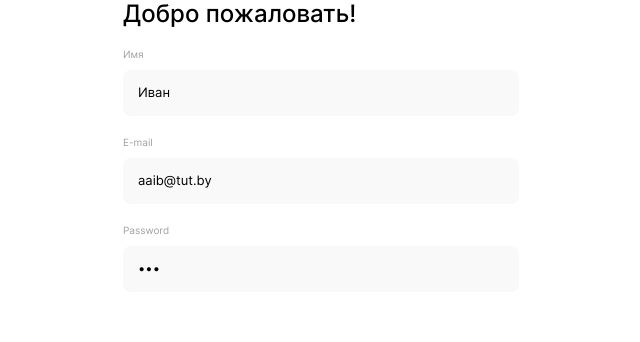
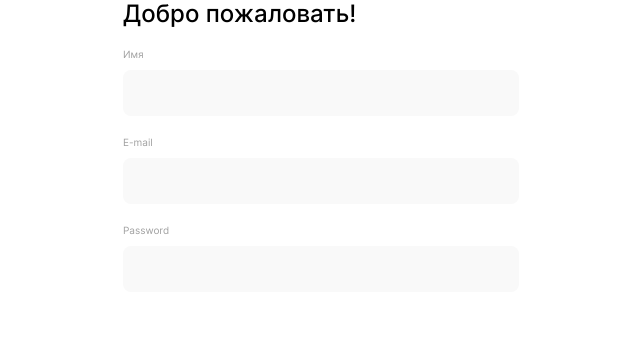
Before and after one commit to Pischita/movies-explorer-frontend, a React (Create React App) app: page /signup in a window 1280 px wide. Shown: the part 164-506 px from the top of the page, without its empty margins (319-959 px from the left). Built offline with nearby package versions, Linux system fonts and the light colour scheme; no server answers.

Commit message:
Удалить значения по умолчанию

```diff
--- a/src/components/Register/Register.jsx
+++ b/src/components/Register/Register.jsx
@@ -6,9 +6,9 @@
 
 
 export default function Register({onRegisterSubmit}){
-    const [name, setName] = useState('Иван');
-    const [email, setEmail] = useState('aaib@tut.by');
-    const [password, setPassword] = useState('123');
+    const [name, setName] = useState('');
+    const [email, setEmail] = useState('');
+    const [password, setPassword] = useState('');
 
     function handleNameChange(evt){
         setName(evt.target.value);
```
